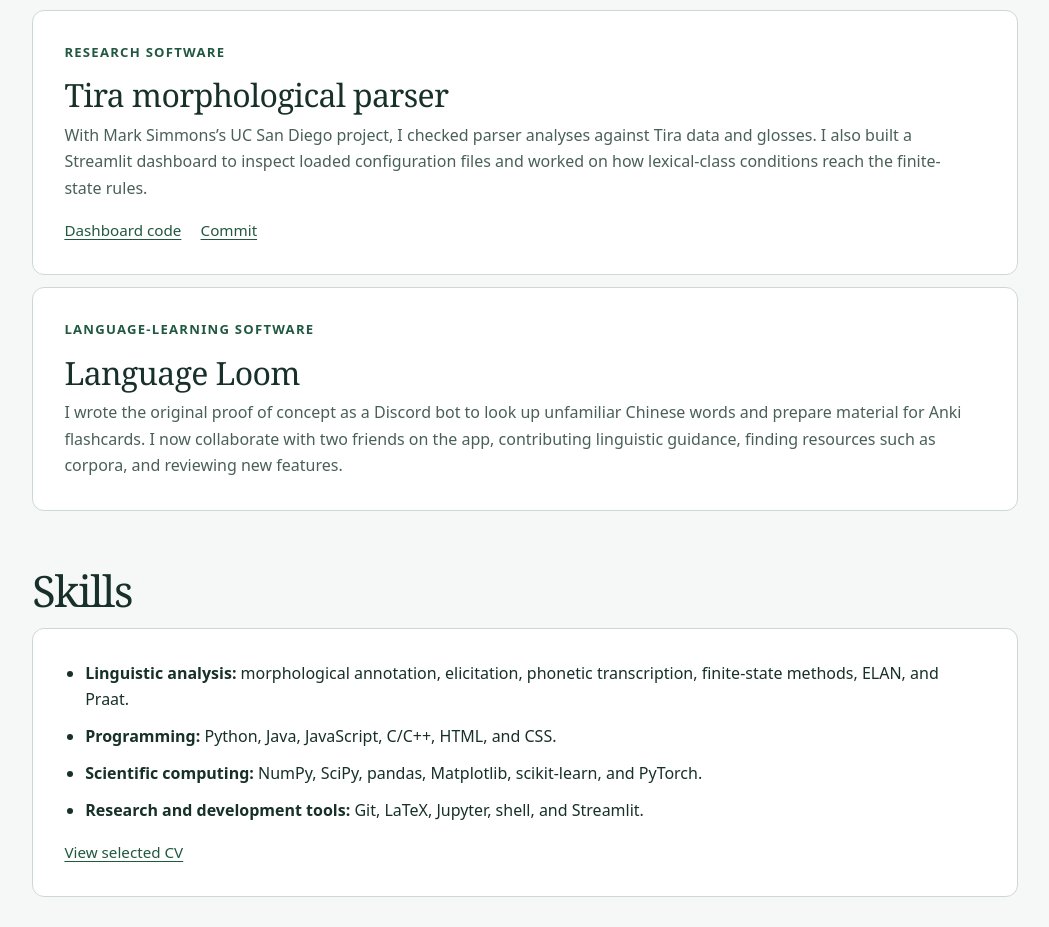
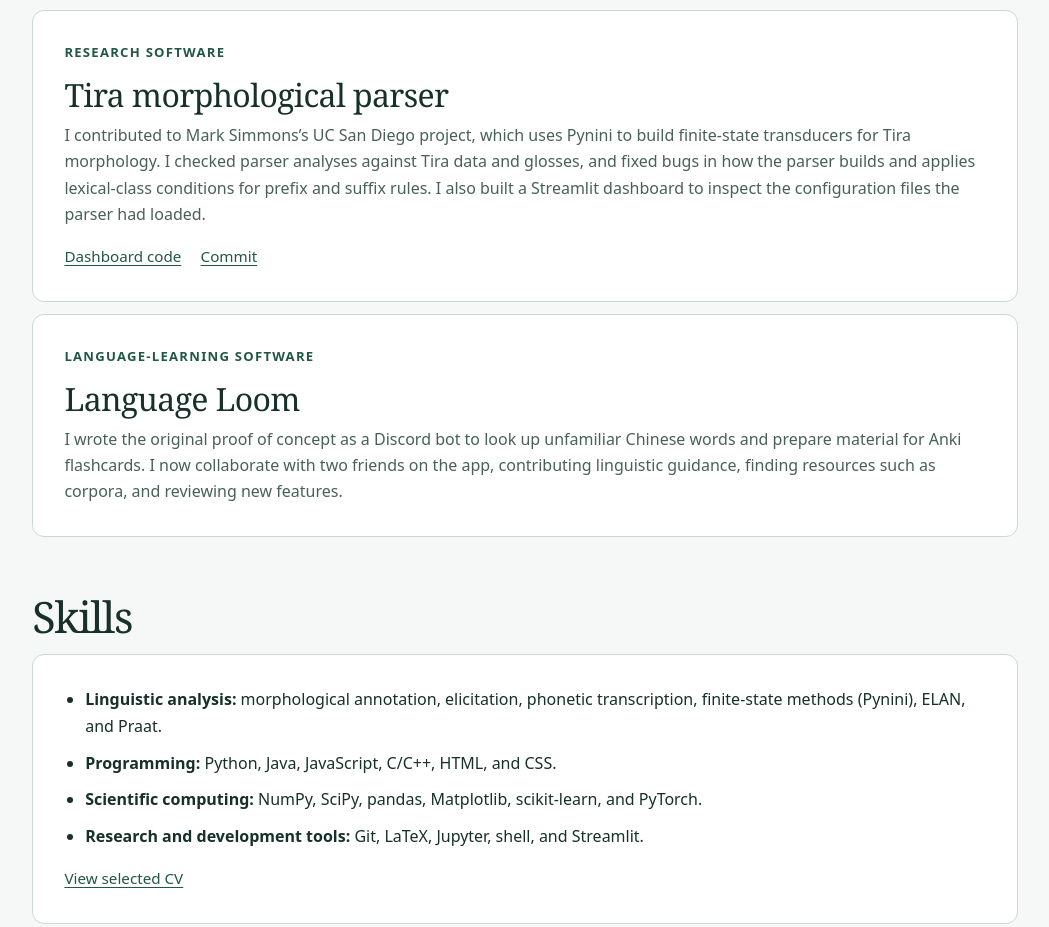
Before and after one commit to Eurypema/eurypema.github.io, a plain HTML site: page index.html in a window 1280 px wide. Shown: the part 1692-2619 px from the top of the page, without its empty margins (115-1164 px from the left). Drawn offline with Linux system fonts and the light colour scheme.

Commit message:
Describe Pynini contributions to the Tira parser

```diff
--- a/index.html
+++ b/index.html
@@ -34,7 +34,7 @@
 </section>
 <section id="projects" aria-labelledby="projects-title">
 <div class="section-head"><h2 id="projects-title">Selected software</h2></div>
-<article class="entry"><p class="eyebrow">Research software</p><h3>Tira morphological parser</h3><p>With Mark Simmons’s UC San Diego project, I checked parser analyses against Tira data and glosses. I also built a Streamlit dashboard to inspect loaded configuration files and worked on how lexical-class conditions reach the finite-state rules.</p>
+<article class="entry"><p class="eyebrow">Research software</p><h3>Tira morphological parser</h3><p>I contributed to Mark Simmons’s UC San Diego project, which uses Pynini to build finite-state transducers for Tira morphology. I checked parser analyses against Tira data and glosses, and fixed bugs in how the parser builds and applies lexical-class conditions for prefix and suffix rules. I also built a Streamlit dashboard to inspect the configuration files the parser had loaded.</p>
 <div class="links"><a href="https://github.com/markjosims/parC/blob/e9a578e240103ad35767c88d731b998d30eb1cf1/src/app.py#L142-L204">Dashboard code</a><a href="https://github.com/markjosims/parC/commit/e9a578e240103ad35767c88d731b998d30eb1cf1">Commit</a></div></article>
 <article class="entry">
 <p class="eyebrow">Language-learning software</p>
@@ -46,7 +46,7 @@
 <div class="section-head"><h2 id="skills-title">Skills</h2></div>
 <div class="entry">
 <ul>
-<li><strong>Linguistic analysis:</strong> morphological annotation, elicitation, phonetic transcription, finite-state methods, ELAN, and Praat.</li>
+<li><strong>Linguistic analysis:</strong> morphological annotation, elicitation, phonetic transcription, finite-state methods (Pynini), ELAN, and Praat.</li>
 <li><strong>Programming:</strong> Python, Java, JavaScript, C/C++, HTML, and CSS.</li>
 <li><strong>Scientific computing:</strong> NumPy, SciPy, pandas, Matplotlib, scikit-learn, and PyTorch.</li>
 <li><strong>Research and development tools:</strong> Git, LaTeX, Jupyter, shell, and Streamlit.</li>
```
